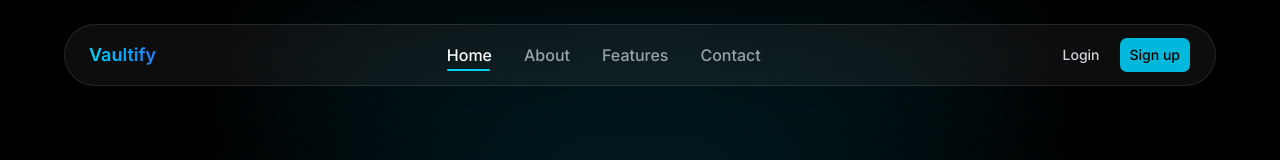
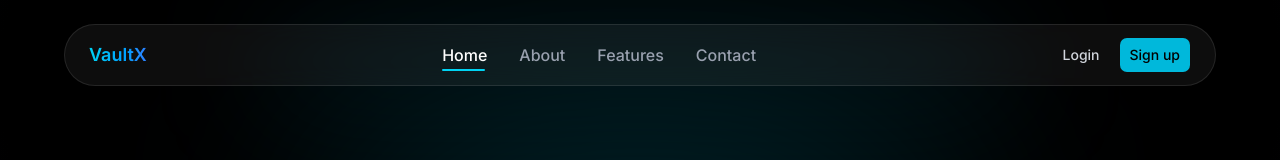
Before and after one commit to Shritej-A-Chavan/Secure-Password-Manager, a Next.js app in the folder client/: page / in a window 1280 px wide. Shown: the top 160 px of the page. Built offline with nearby package versions, Linux system fonts and the light colour scheme.

Commit message:
Navbar update

```diff
--- a/client/app/components/Navbar.tsx
+++ b/client/app/components/Navbar.tsx
@@ -91,7 +91,7 @@ export default function Navbar() {
             className="text-lg font-semibold cursor-pointer"
           >
             <span className="bg-linear-to-r from-cyan-400 to-blue-500 bg-clip-text text-transparent">
-              Vaultify
+              VaultX
             </span>
           </div>
 
```
